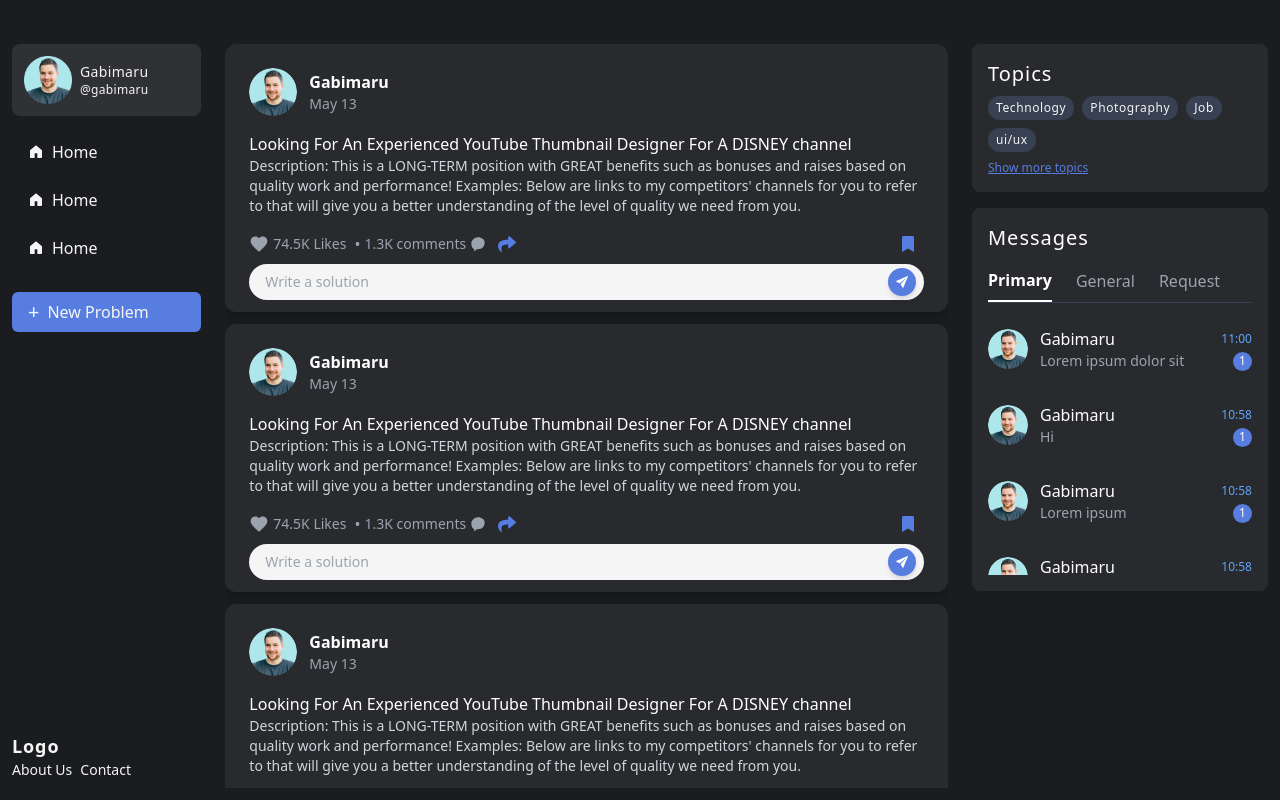
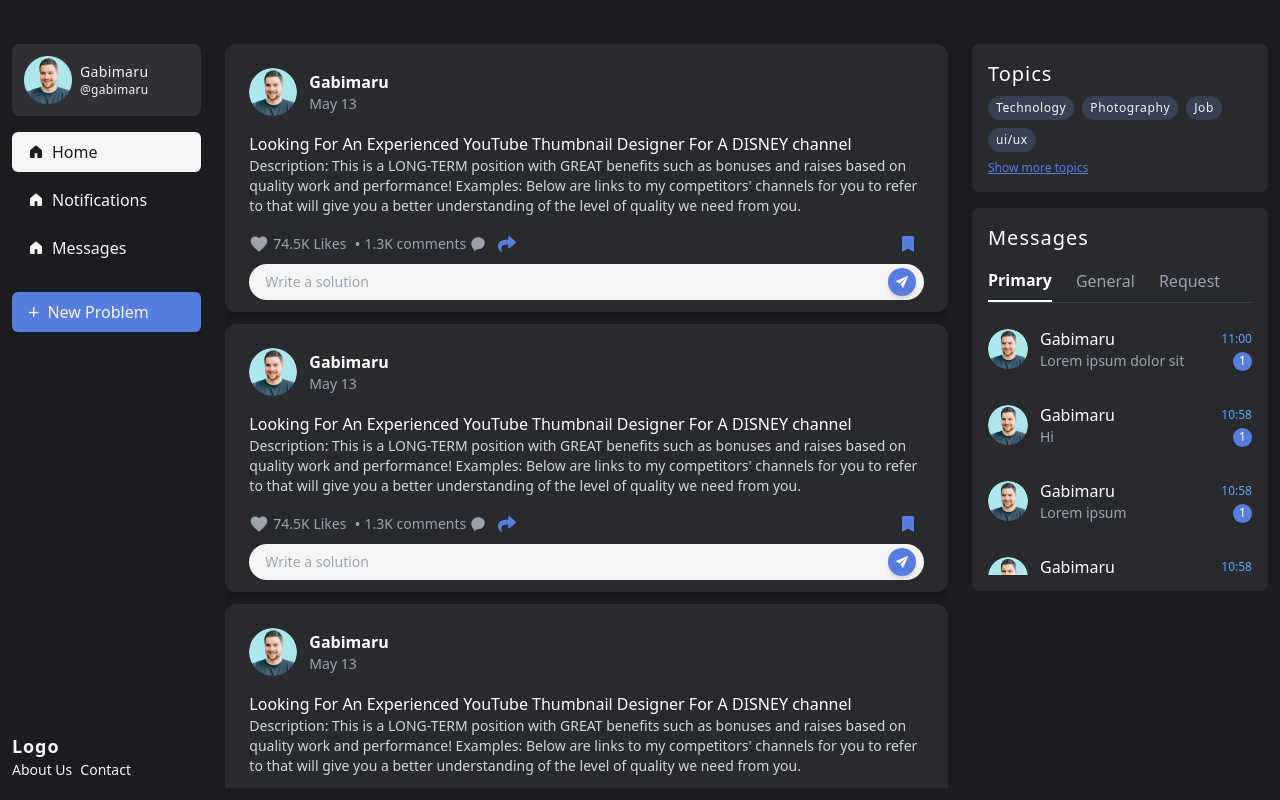
Before and after one commit to Jyotirmoy-Baidya/Photo-user, a React (Vite) app: page / in a window 1280 px wide. Built offline with nearby package versions, Linux system fonts and the light colour scheme.

Commit message:
Updating the left navbar section

```diff
--- a/src/App.jsx
+++ b/src/App.jsx
@@ -2,14 +2,33 @@ import React from 'react'
 import { BrowserRouter, Route, Routes } from 'react-router-dom'
 import Login from './pages/Login'
 import Home from './pages/Home'
+import LeftSection from './components/Home/LeftSection';
+import RightSection from './components/Home/RightSection';
+import Notifications from './pages/Notifications';
+import Messages from './pages/Messages';
+
+const login = true;
 
 const App = () => {
   return (
     <BrowserRouter>
-      <Routes>
-        <Route path='/' element={<Home />} />
-        <Route path='/login' element={<Login />} />
-      </Routes>
+      {
+        login ?
+          <div className='h-screen bg-primary-bg flex flex-col'>
+            <div className="h-full flex flex-grow">
+              <LeftSection />
+              <Routes>
+                <Route path='/' element={<Home />} />
+                <Route path='/notifications' element={<Notifications />} />
+                <Route path='/messages' element={<Messages />} />
+              </Routes>
+              <RightSection />
+            </div>
+          </div> :
+          <Routes>
+            <Route path='/login' element={<Login />} />
+          </Routes>
+      }
     </BrowserRouter>
   )
 }
--- /dev/null
+++ b/src/components/Home/LeftSection.jsx
@@ -0,0 +1,54 @@
+import React from 'react'
+import { GoHomeFill } from 'react-icons/go'
+import { NavLink, useLocation } from 'react-router-dom'
+
+const LeftSection = () => {
+    const location = useLocation();
+    const path = location.pathname;
+    return (
+        <div className="mt-8 mb-4 hidden md:block p-3 w-2/12">
+            <div className="flex h-full flex-col justify-between">
+                <div className="w-full flex gap-2 items-center bg-primary-darkgray rounded-lg py-3 px-3 mb-4 profile">
+                    <div className="h-12 w-12">
+                        <img src="./assets/image.png" className="w-full h-full" alt="profile pic" />
+                    </div>
+                    <div className="flex flex-col nametext">
+                        <div className="text-sm font-medium tracking-wide text-primary-white">Gabimaru</div>
+                        <div className="text-xs tracking-wide text-primary-white">@gabimaru</div>
+                    </div>
+                </div>
+                <div className="flex flex-col gap-2">
+                    <NavLink to='/' className={`h-10 w-full rounded-md flex items-center px-4 ${path == '/' ? 'bg-primary-white text-primary-bg' : 'bg-primary-bg text-primary-white'} hover:bg-primary-white  hover:text-primary-bg gap-2 transition-all`}>
+                        <div className=""><GoHomeFill /></div>
+                        <div className="font-medium">Home</div>
+                    </NavLink>
+
+                    <NavLink to='/notifications' className={`h-10 w-full rounded-md flex items-center px-4 ${path == '/notifications' ? 'bg-primary-white text-primary-bg' : 'bg-primary-bg text-primary-white'} hover:bg-primary-white hover:text-primary-bg gap-2 transition-all`}>
+                        <div className=""><GoHomeFill /></div>
+                        <div className="font-medium">Notifications</div>
+                    </NavLink>
+
+                    <NavLink to='/messages' className={`h-10 w-full rounded-md flex items-center px-4 ${path == '/messages' ? 'bg-primary-white text-primary-bg' : 'bg-primary-bg text-primary-white'} hover:bg-primary-white hover:text-primary-bg gap-2 transition-all`}>
+                        <div className=""><GoHomeFill /></div>
+                        <div className="font-medium">Messages</div>
+                    </NavLink>
+
+                    <NavLink className="h-10 w-full rounded-md flex items-center px-4 bg-primary-blue hover:bg-blue-400 text-primary-white mt-4 gap-2 transition-all">
+                        <div className="text-xl">+</div>
+                        <div className="font-medium">New Problem</div>
+                    </NavLink>
+
+                </div>
+                <div className="h-10 flex flex-col text-primary-white mt-auto">
+                    <div className="text-lg font-bold tracking-wider">Logo</div>
+                    <div className="flex gap-2">
+                        <div className="text-sm">About Us</div>
+                        <div className="text-sm">Contact</div>
+                    </div>
+                </div>
+            </div>
+        </div >
+    )
+}
+
+export default LeftSection
--- /dev/null
+++ b/src/components/Home/RightSection.jsx
@@ -0,0 +1,20 @@
+import React from 'react'
+import TopicsSection from './TopicsSection'
+import MessageSection from './MessageSection'
+
+const RightSection = () => {
+    return (
+        <div className="hidden md:block mt-8 p-3 overflow-scroll hide-scrollbar w-3/12">
+            <div className="flex flex-col gap-4">
+                {/* Topics */}
+                <TopicsSection />
+
+                {/* Messages  */}
+                <MessageSection />
+
+            </div>
+        </div>
+    )
+}
+
+export default RightSection
--- a/src/pages/Home.jsx
+++ b/src/pages/Home.jsx
@@ -1,9 +1,11 @@
 import { useEffect, useState } from "react";
 import { GoHomeFill } from "react-icons/go"
-import { NavLink } from "react-router-dom"
+import { BrowserRouter, NavLink, Route, Routes } from "react-router-dom"
 import MessageSection from "../components/Home/MessageSection";
 import TopicsSection from "../components/Home/TopicsSection";
 import JobCard from "../components/Home/JobCard";
+import LeftSection from "../components/Home/LeftSection";
+import RightSection from "../components/Home/RightSection";
 
 const Home = () => {
 
@@ -34,57 +36,6 @@ const Home = () => {
 
 
     return (
-        <div className="h-screen bg-primary-bg flex flex-col">
-            {/* header start */}
-            <div className="block md:hidden md:h-20 h-10 bg-red-600 header">Hie</div>
-            {/* header end  */}
-            <div className="h-full flex flex-grow">
-                {/* Left Section Start */}
-                <div className="mt-8 mb-4 hidden md:block p-3 w-2/12">
-                    <div className="flex h-full flex-col justify-between">
-                        <div className="w-full flex gap-2 items-center bg-primary-darkgray rounded-lg py-3 px-3 mb-4 profile">
-                            <div className="h-12 w-12">
-                                <img src="./assets/image.png" className="w-full h-full" alt="profile pic" />
-                            </div>
-                            <div className="flex flex-col nametext">
-                                <div className="text-sm font-medium tracking-wide text-primary-white">Gabimaru</div>
-                                <div className="text-xs tracking-wide text-primary-white">@gabimaru</div>
-                            </div>
-                        </div>
-                        <div className="flex flex-col gap-2">
-                            <NavLink className="h-10 w-full rounded-md flex items-center px-4 bg-primary-bg hover:bg-primary-white text-primary-white hover:text-primary-bg gap-2 transition-all">
-                                <div className=""><GoHomeFill /></div>
-                                <div className="font-medium">Home</div>
-                            </NavLink>
-
-                            <NavLink className="h-10 w-full rounded-md flex items-center px-4 bg-primary-bg hover:bg-primary-white text-primary-white hover:text-primary-bg gap-2 transition-all">
-                                <div className=""><GoHomeFill /></div>
-                                <div className="font-medium">Home</div>
-                            </NavLink>
-
-                            <NavLink className="h-10 w-full rounded-md flex items-center px-4 bg-primary-bg hover:bg-primary-white text-primary-white hover:text-primary-bg gap-2 transition-all">
-                                <div className=""><GoHomeFill /></div>
-                                <div className="font-medium">Home</div>
-                            </NavLink>
-
-                            <NavLink className="h-10 w-full rounded-md flex items-center px-4 bg-primary-blue hover:bg-blue-400 text-primary-white mt-4 gap-2 transition-all">
-                                <div className="text-xl">+</div>
-                                <div className="font-medium">New Problem</div>
-                            </NavLink>
-
-                        </div>
-                        <div className="h-10 flex flex-col text-primary-white mt-auto">
-                            <div className="text-lg font-bold tracking-wider">Logo</div>
-                            <div className="flex gap-2">
-                                <div className="text-sm">About Us</div>
-                                <div className="text-sm">Contact</div>
-                            </div>
-                        </div>
-                    </div>
-                </div>
-                {/* Left Section End */}
-
-                {/* Middle Section Start */}
         <div className="flex mt-8 p-3 max-w-full w-7/12">
             <div className="flex flex-col flex-grow gap-3 max-w-full w-full overflow-y-scroll hide-scrollbar">
                 <JobCard />
@@ -100,22 +51,6 @@ const Home = () => {
                 <JobCard />
             </div>
         </div>
-                {/* Middle Section End */}
-
-                {/* Right Section Start  */}
-                <div className="hidden md:block mt-8 p-3 overflow-scroll hide-scrollbar w-3/12">
-                    <div className="flex flex-col gap-4">
-                        {/* Topics */}
-                        <TopicsSection />
-
-                        {/* Messages  */}
-                        <MessageSection />
-
-                    </div>
-                </div>
-                {/* Right Section End */}
-            </div>
-        </div>
     )
 }
 
--- /dev/null
+++ b/src/pages/Messages.jsx
@@ -0,0 +1,9 @@
+import React from 'react'
+
+const Messages = () => {
+    return (
+        <div>Messages</div>
+    )
+}
+
+export default Messages
--- /dev/null
+++ b/src/pages/Notifications.jsx
@@ -0,0 +1,9 @@
+import React from 'react'
+
+const Notifications = () => {
+    return (
+        <div>Notifications</div>
+    )
+}
+
+export default Notifications
```
Lines whose indentation alone changed are shown as unchanged.
